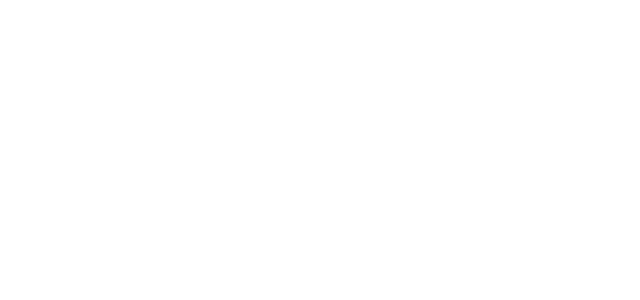
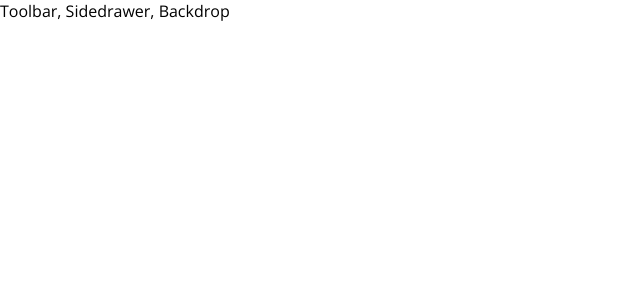
Before and after one commit to shubhamgupta2901/burgerbuilder-react, a React (Create React App) app: page / in a window 1280 px wide. Shown: the top 300 px of the page, without its empty margins (0-640 px from the left). Built offline with nearby package versions, Linux system fonts and the light colour scheme.

Commit message:
Created Layout Component

```diff
--- a/src/App.js
+++ b/src/App.js
@@ -1,10 +1,11 @@
 import React from 'react';
+import Layout from './components/Layout/Layout'
 
 function App() {
   return (
-    <div >
+    <Layout>
 
-    </div>
+    </Layout>
   );
 }
 
--- /dev/null
+++ b/src/components/Layout/Layout.js
@@ -0,0 +1,14 @@
+import React from 'react';
+import Aux from '../../hoc/Aux';
+const layout = (props) => {
+    return(
+        <Aux>
+            <div>Toolbar, Sidedrawer, Backdrop</div>
+            <main>
+                {props.children}
+            </main>
+        </Aux>
+    )
+}
+
+export default layout;
--- /dev/null
+++ b/src/hoc/Aux.js
@@ -0,0 +1,3 @@
+const aux = (props) => props.children
+
+export default aux;
```
